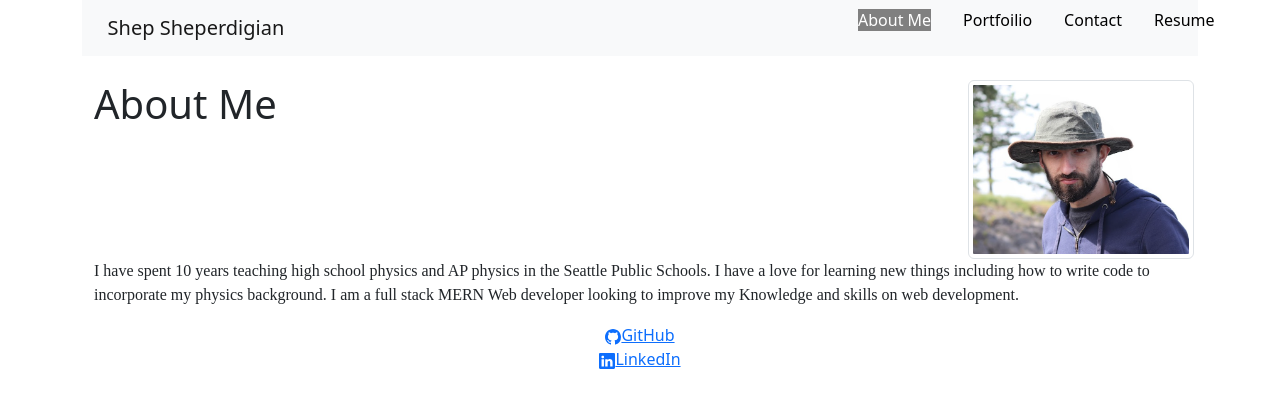
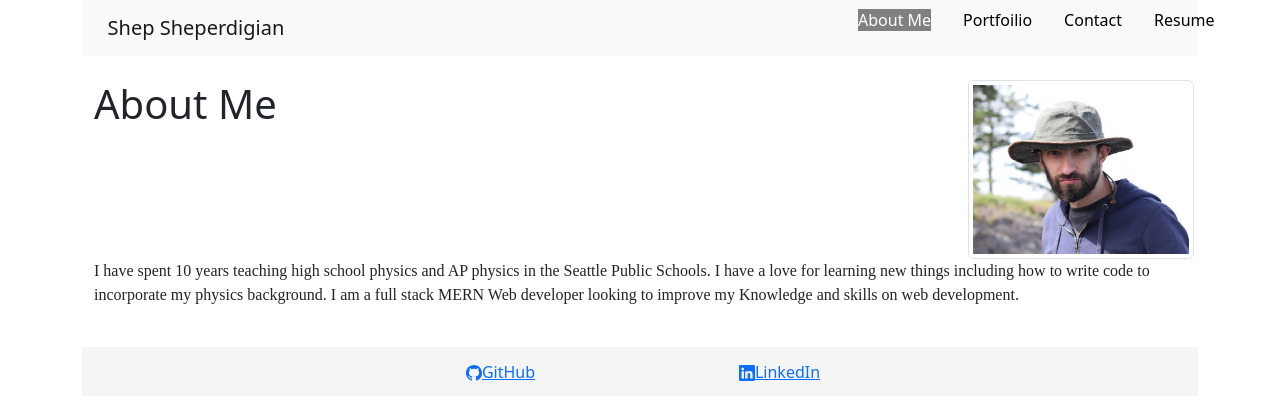
Before and after one commit to zshep/React_Portfolio, a React (Create React App) app: page /#/ in a window 1280 px wide. Shown: the top 420 px of the page. Built offline with nearby package versions, Linux system fonts and the light colour scheme.

Commit message:
got the footer to be the style I like for each page

```diff
--- a/src/App.js
+++ b/src/App.js
@@ -17,7 +17,7 @@ import {
 
 const styles = {
   main: {
-    display: "block",
+    display: "grid",
     width: "100%",
     height: "100%"
   }
--- a/src/components/Footer.js
+++ b/src/components/Footer.js
@@ -8,16 +8,21 @@ import { BsLinkedin } from 'react-icons/bs';
 const styles = {
     footer: {
         bottom:"0",
-        margin: "auto",
         witdh: "50%",
-        background: 'dark'
+        backgroundColor: 'whitesmoke',
+        position: 'relative',
+        textAlign: '-webkit-center'
+
 
 
     },
     footerLinks: {
         textDecoration: 'none',
-        background: 'light',
-        textAlign: 'center'
+        textAlign: 'center',
+        margin: "1vw",
+        display: 'grid',
+        gridTemplateColumns: "1fr 1fr",
+        width: '50%'
 
     }
 
@@ -29,13 +34,11 @@ function Footer() {
 
         <footer style={styles.footer}>
            <div style={styles.footerLinks}>
-             <div>
-                <a href="https://github.com/zshep">< BsGithub/>GitHub</a>
-                <br></br>
-             </div>
-              <div>
+
+                <a href="https://github.com/zshep" >< BsGithub/>GitHub</a>
+
                 <a href="https://www.linkedin.com/in/shep-sheperdigian-35b94523a/">< BsLinkedin/>LinkedIn</a>
-              </div>
+
 
             </div>
         </footer>
```
